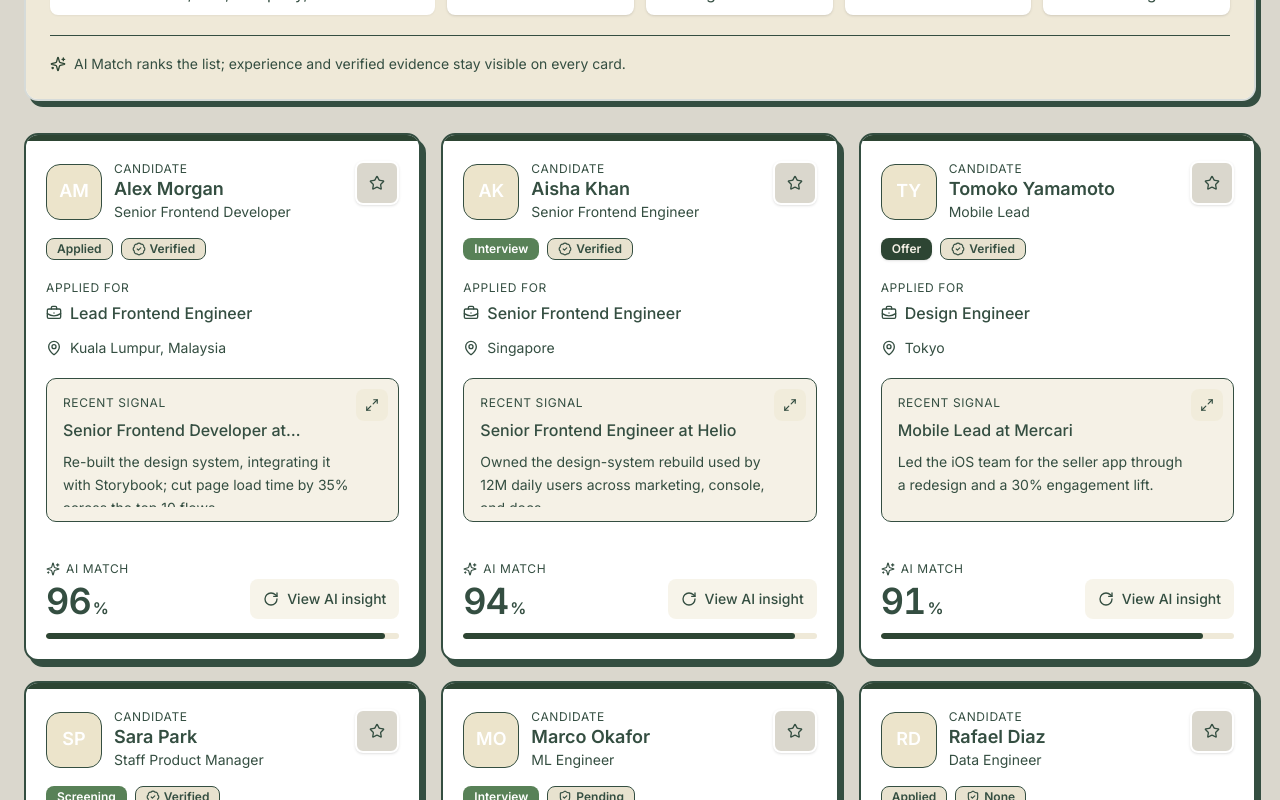
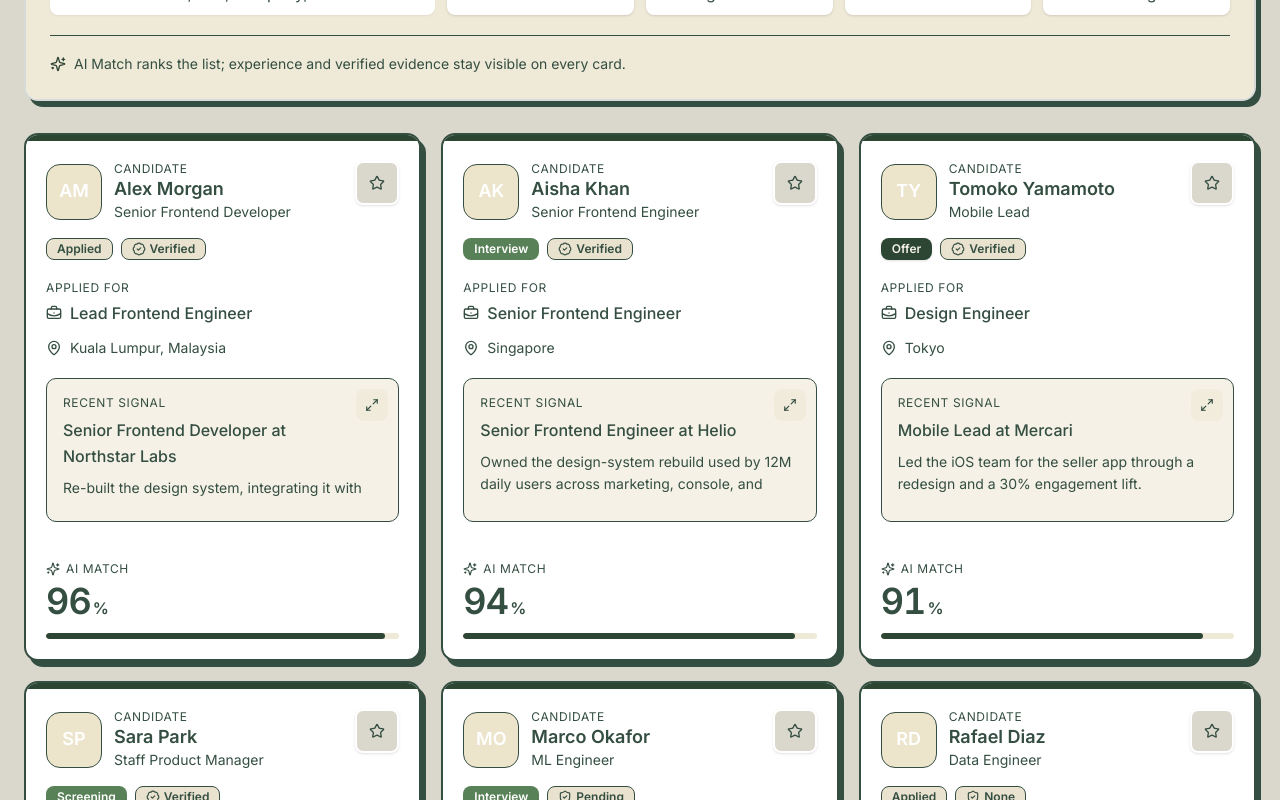
Before and after one commit to davidlaw373-glitch/talentbank-tech-hackathon-2cm, a Next.js app: page /employer/candidates in a window 1280 px wide. Shown: the part 480-1280 px from the top of the page. Built offline with nearby package versions, Linux system fonts and the light colour scheme.

Commit message:
fix: simplify candidate card insight layout

```diff
--- a/src/components/features/employer/candidate-discovery-card.tsx
+++ b/src/components/features/employer/candidate-discovery-card.tsx
@@ -9,11 +9,9 @@ import {
   MapPin,
   Maximize2,
   Minimize2,
-  RotateCw,
   ShieldCheck,
   Sparkles,
   Star,
-  TriangleAlert,
 } from "lucide-react";
 
 import type { EmployerCandidateRow } from "@/lib/data-helpers";
@@ -165,7 +163,7 @@ export function CandidateDiscoveryCard({
               </p>
             </div>
 
-            <div className="group relative mt-5 h-36 shrink-0 overflow-hidden rounded-lg border bg-surface-2 p-4 pr-11">
+            <div className="group relative mt-5 h-36 shrink-0 overflow-hidden rounded-lg border bg-surface-2 p-4">
               <Button
                 type="button"
                 variant="ghost"
@@ -179,23 +177,23 @@ export function CandidateDiscoveryCard({
               >
                 <Maximize2 aria-hidden />
               </Button>
-              <p className="text-caption">Recent signal</p>
-              <p className="mt-1.5 line-clamp-1 text-body font-medium leading-snug">
-                {latestExperience
-                  ? `${latestExperience.role} at ${latestExperience.company}`
-                  : "No recent role provided"}
-              </p>
+              <p className="pr-10 text-caption">Recent signal</p>
               <div
                 role="region"
                 aria-label={`Recent signal details for ${candidate.name}`}
                 tabIndex={flipped ? -1 : 0}
                 onScroll={handleSignalScroll}
                 className={cn(
-                  "pointer-events-auto mt-2 h-14 overflow-y-auto pr-1 text-meta leading-relaxed focus-visible:outline-none",
+                  "pointer-events-auto mt-1.5 h-[5.25rem] overflow-y-auto pr-1 text-meta leading-relaxed focus-visible:outline-none",
                   SIGNAL_SCROLL_CLASSES,
                 )}
               >
-                {getCandidateAchievement(row)}
+                <p className="pr-9 text-body font-medium leading-snug">
+                  {latestExperience
+                    ? `${latestExperience.role} at ${latestExperience.company}`
+                    : "No recent role provided"}
+                </p>
+                <p className="mt-2">{getCandidateAchievement(row)}</p>
               </div>
               <div
                 role="progressbar"
@@ -203,7 +201,7 @@ export function CandidateDiscoveryCard({
                 aria-valuemin={0}
                 aria-valuemax={100}
                 aria-valuenow={signalScrollProgress}
-                className="pointer-events-none absolute inset-x-0 bottom-0 h-1 overflow-hidden bg-primary/15 opacity-0 transition-opacity duration-200 group-hover:opacity-100 group-focus-within:opacity-100"
+                className="pointer-events-none absolute inset-x-3 bottom-2 h-2 overflow-hidden rounded-full bg-primary/20 opacity-0 shadow-inner transition-opacity duration-200 group-hover:opacity-100 group-focus-within:opacity-100"
               >
                 <span
                   className="block h-full rounded-r-full bg-primary transition-[width] duration-150"
@@ -213,7 +211,7 @@ export function CandidateDiscoveryCard({
             </div>
 
             <div className="mt-auto pt-5">
-              <div className="flex items-end justify-between gap-3">
+              <div className="flex items-end">
                 <div>
                   <p className="flex items-center gap-1.5 text-caption">
                     <Sparkles className="h-3.5 w-3.5" aria-hidden />
@@ -226,18 +224,6 @@ export function CandidateDiscoveryCard({
                     </span>
                   </p>
                 </div>
-                <Button
-                  type="button"
-                  variant="ghost"
-                  size="sm"
-                  className="pointer-events-auto relative z-20 mb-0.5"
-                  aria-label={`View AI insight for ${candidate.name}`}
-                  tabIndex={flipped ? -1 : 0}
-                  onClick={() => setFlipped(true)}
-                >
-                  <RotateCw className="h-3.5 w-3.5" aria-hidden />
-                  View AI insight
-                </Button>
               </div>
               <div
                 className="mt-3 h-1.5 overflow-hidden rounded-full bg-surface-inset"
@@ -323,7 +309,7 @@ export function CandidateDiscoveryCard({
               </span>
             </div>
 
-            <div className="mt-4 h-[11.75rem] shrink-0 overflow-hidden">
+            <div className="mt-4 shrink-0">
               <p className="text-caption">Why this match</p>
               <ul className="mt-3 space-y-3">
                 {insight.reasons.map((reason, index) => (
@@ -332,23 +318,10 @@ export function CandidateDiscoveryCard({
                       aria-hidden
                       className="mt-2 h-1.5 w-1.5 shrink-0 rounded-full bg-primary"
                     />
-                    <span className="line-clamp-2">{reason}</span>
+                    <span data-slot="match-reason">{reason}</span>
                   </li>
                 ))}
               </ul>
-            </div>
-
-            <div
-              data-slot="screening-note"
-              className="mt-4 min-h-20 shrink-0 rounded-lg border bg-surface-1 p-3.5"
-            >
-              <p className="flex items-center gap-2 text-caption">
-                <TriangleAlert className="h-3.5 w-3.5" aria-hidden />
-                Screening note
-              </p>
-              <p className="mt-1.5 line-clamp-2 text-meta leading-relaxed">
-                {insight.caution}
-              </p>
             </div>
 
             {insight.skills.length ? (
@@ -364,7 +337,7 @@ export function CandidateDiscoveryCard({
               </div>
             ) : null}
 
-            <div className="mt-auto flex justify-center pb-3 pt-4">
+            <div className="mt-auto flex justify-center pb-5 pt-4">
               <Button
                 asChild
                 size="sm"
```
Also changed, not shown: 1 other file (tests, documents, lock files or other folders).
